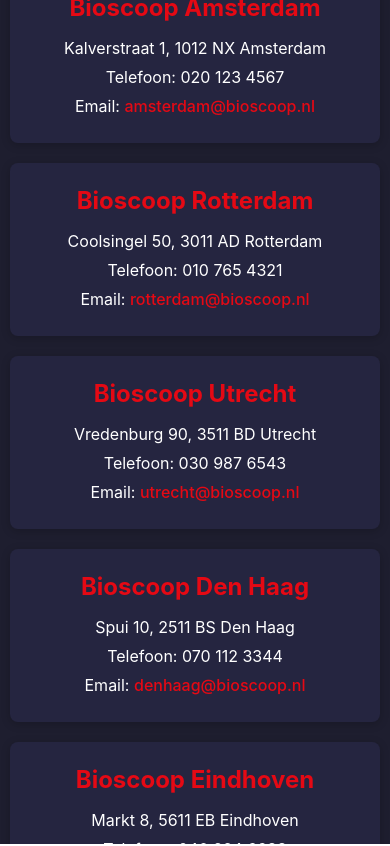
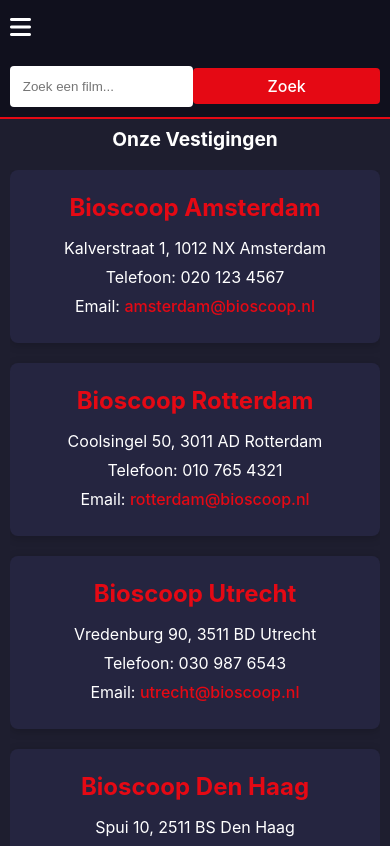
Before and after one commit to kacperfl/movietime, a React (Vite) app: page /vestigingen in a window 390 px wide. Shown: the top 846 px of the page. Built offline with nearby package versions, Linux system fonts and the light colour scheme.

Commit message:
de header is nu zichtbaar in mobileview het lag aan html en body tags die vaste waardens hadden

```diff
--- a/src/App.jsx
+++ b/src/App.jsx
@@ -44,7 +44,7 @@ function App() {
             </ul>
             <div className="search-bar">
               <input
-                type="text"
+                type="autocomplete"
                 placeholder="Zoek een film..."
                 aria-label="Zoek een film"
               />
@@ -53,10 +53,10 @@ function App() {
           </div>
         </header>
         <main>
-        <div className="header-content">
+        {/* <div className="header-content">
             <h1>Welkom bij de Bioscoop</h1>
             <p>Ontdek de nieuwste films en reserveer je tickets online!</p>
-          </div>
+          </div> */}
           <Routes>
             {/* <Route path="/" element={<div>Home Page Content</div>} /> */}
             <Route path="/vestigingen" element={<Vestigingen />} />
--- a/src/App.scss
+++ b/src/App.scss
@@ -4,13 +4,13 @@
   box-sizing: border-box;
 }
 
-html, body {
-  height: 100%;
-  width: 100%;
-  margin: 0;
-  padding: 0;
-  overflow-x: hidden;
-}
+// html, body {
+//   height: 100%;
+//   width: 100%;
+//   margin: 0;
+//   padding: 0;
+//   overflow-x: hidden;
+// }
 
 .app-container {
   min-height: 100vh;
@@ -24,7 +24,7 @@ html, body {
 .header {
   width: 100%;
   padding: 10px; /* Verminder padding voor mobiele schermen */
-  background-color: #ffffff;
+  background-color: #10101d;
   border-bottom: 2px solid #e50914;
   position: relative;
   z-index: 1000; /* Zorg ervoor dat de header boven andere elementen staat */
@@ -76,7 +76,7 @@ html, body {
 }
 
 .search-bar input {
-  padding: 8px;
+  padding: 0.8rem;
   width: 200px;
   border: none;
   border-radius: 4px;
--- a/src/Vestigingen.scss
+++ b/src/Vestigingen.scss
@@ -3,6 +3,7 @@
     text-align: center;
     background-color: #1e1e2f;
     color: white;
+    overflow-x: hidden; /* Voorkom horizontale overflow */
   }
 
   .vestigingen-container h1 {
@@ -15,6 +16,7 @@
     grid-template-columns: repeat(3, 1fr);
     gap: 20px;
     margin-top: 20px; /* Pas margin-top aan voor kleinere schermen */
+    overflow: hidden; /* Voorkom overflow binnen de grid */
   }
 
   .vestiging-card {
@@ -23,6 +25,7 @@
     border-radius: 8px;
     box-shadow: 0 2px 10px rgba(0, 0, 0, 0.2);
     transition: transform 0.3s ease;
+    overflow: hidden; /* Voorkom overflow binnen de card */
   }
 
   .vestiging-card:hover {
@@ -70,3 +73,9 @@
       font-size: 1.2rem; /* Nog kleinere fontgrootte voor mobiele schermen */
     }
   }
+
+  @media (max-width: 270px) {
+    .vestigingen-container h1 {
+      font-size: 1rem; /* Nog kleinere fontgrootte voor zeer kleine schermen */
+    }
+  }
```
